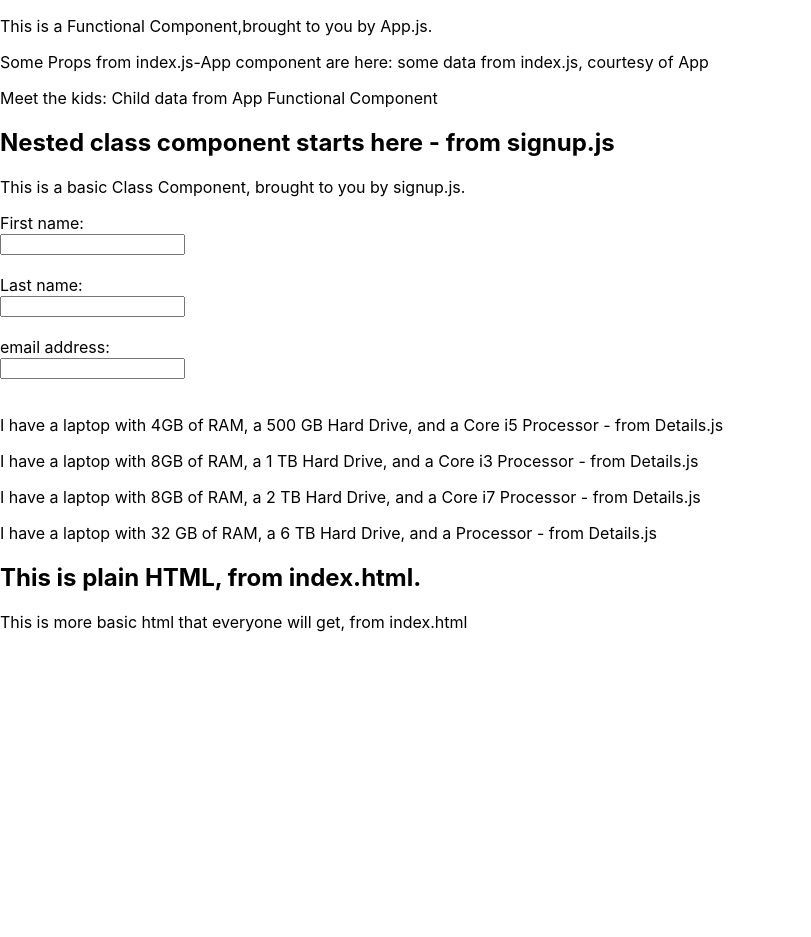
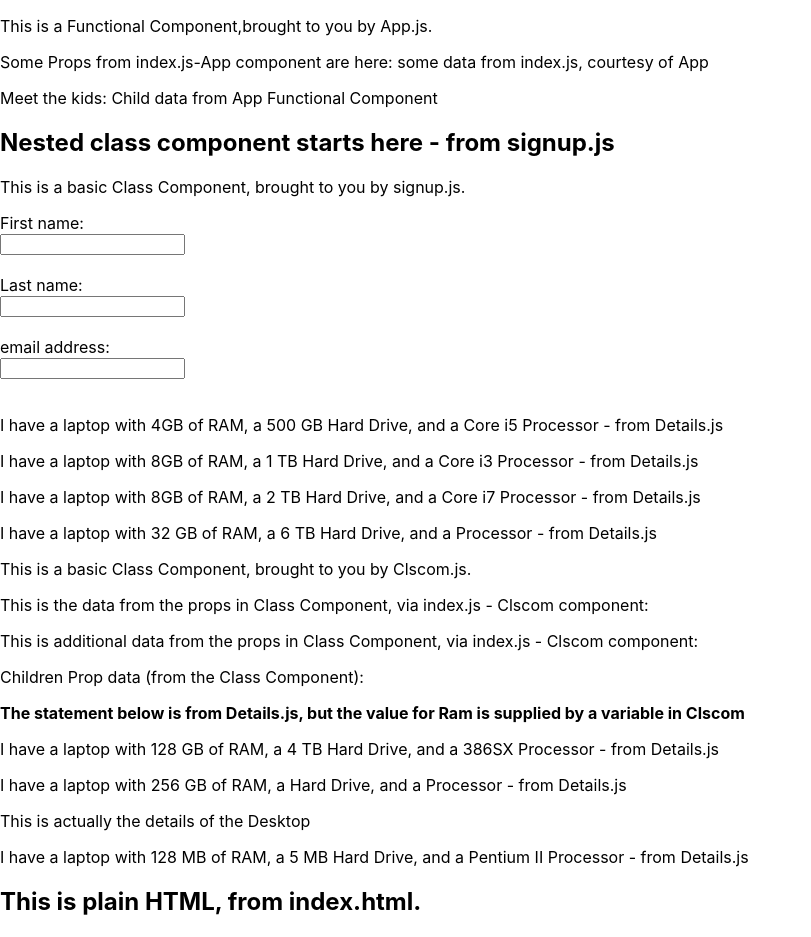
Before and after one commit to bkvagnini/pirple-reactCourse, a React (Create React App) app in the folder master-react/: page / in a window 1280 px wide. Shown: the top 937 px of the page, without its empty margins (0-811 px from the left). Before the commit the page ends 800 px from the top, so only its background shows below. Built offline with nearby package versions, Linux system fonts and the light colour scheme.

Commit message:
Add State to class based React Components.

```diff
--- a/master-react/src/App.js
+++ b/master-react/src/App.js
@@ -1,5 +1,5 @@
 import React from 'react';
-
+import {Clscom} from './Clscom';
 import {Signup} from './signup';
 import {Detail} from './Details';
 
@@ -16,6 +16,7 @@ function Home(props){
       <Detail ram = "8GB" hdd = "1 TB" cpu = "Core i3" > </Detail>
       <Detail hdd = "2 TB" ram = "8GB"  cpu = "Core i7" > </Detail>
       <Detail hdd = "6 TB" ram = "32 GB" > </Detail>
+      <Clscom />
     </div>
   )
   }
--- a/master-react/src/Clscom.js
+++ b/master-react/src/Clscom.js
@@ -1,13 +1,32 @@
 import React from 'react';
+import {Detail} from './Details';
 
 export class Clscom extends React.Component{
+    //var api_url = "http://localhost:8000/api/"
+    state = { //this could be JSON data from an API
+        laptops: [ // this would be the beginning of the JSON data, starting with "["
+            {ram: "128 GB", hdd: "4 TB", cpu: "386SX"},
+            {ram: "256 GB"},
+        ],
+        desktops: [
+            {ram: "128 MB", hdd: "5 MB", cpu: "Pentium II"},
+            {ram: "128 GB", hdd: "4 TB", cpu: "486SX"},
+        ],
+    }
     render () {
+        //var var1 = "64 GB";
+
         return (
             <div>
             <p className = "para2">This is a basic Class Component, brought to you by Clscom.js.</p>
             <p> This is the data from the props in Class Component, via index.js - Clscom component: {this.props.classdata}</p>
             <p> This is additional data from the props in Class Component, via index.js - Clscom component: {this.props.newProp}</p>
             <p> Children Prop data (from the Class Component): {this.props.children}</p>
+            <p> <strong>The statement below is from Details.js, but the value for Ram is supplied by a variable in Clscom</strong></p>
+            <Detail ram = {this.state.laptops[0].ram} hdd = {this.state.laptops[0].hdd} cpu = {this.state.laptops[0].cpu} />
+            <Detail ram = {this.state.laptops[1].ram} hdd = {this.state.laptops[1].hdd} />
+            <p> This is actually the details of the Desktop</p>
+            <Detail ram = {this.state.desktops[0].ram} hdd = {this.state.desktops[0].hdd} cpu = {this.state.desktops[0].cpu} />
           </div>
         )
     }
```
